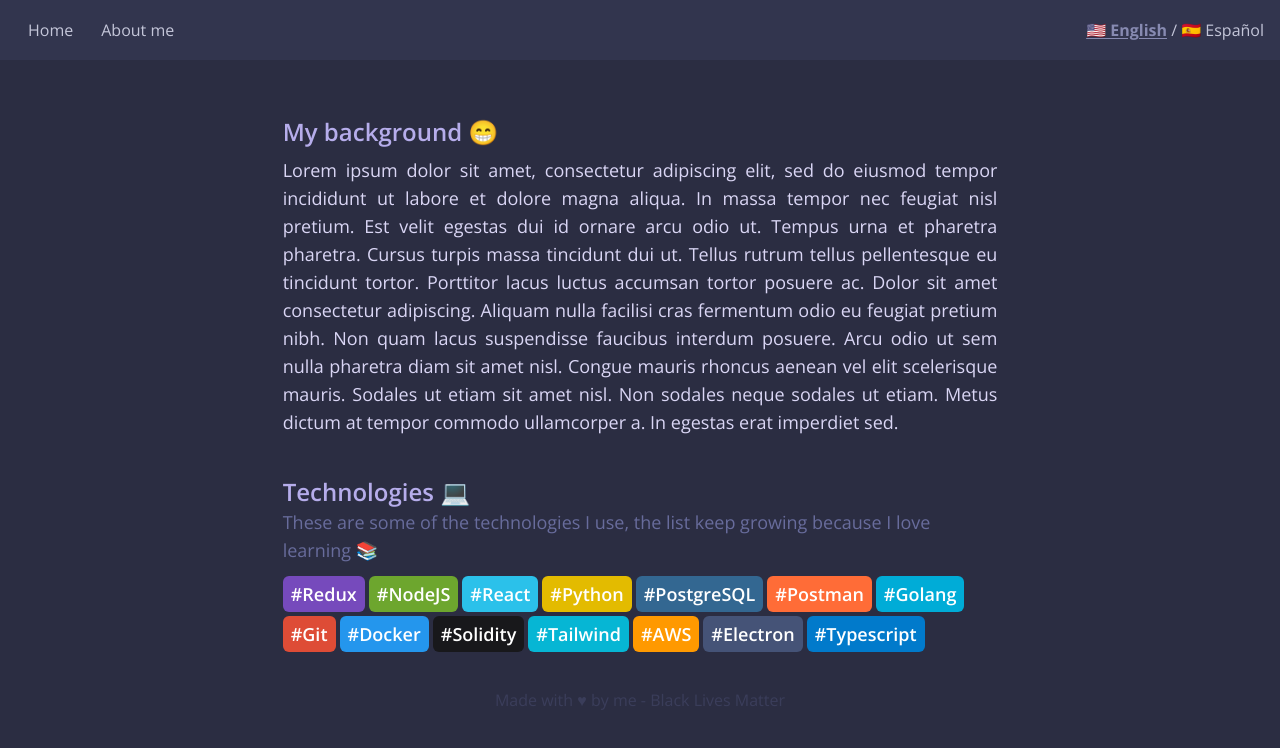
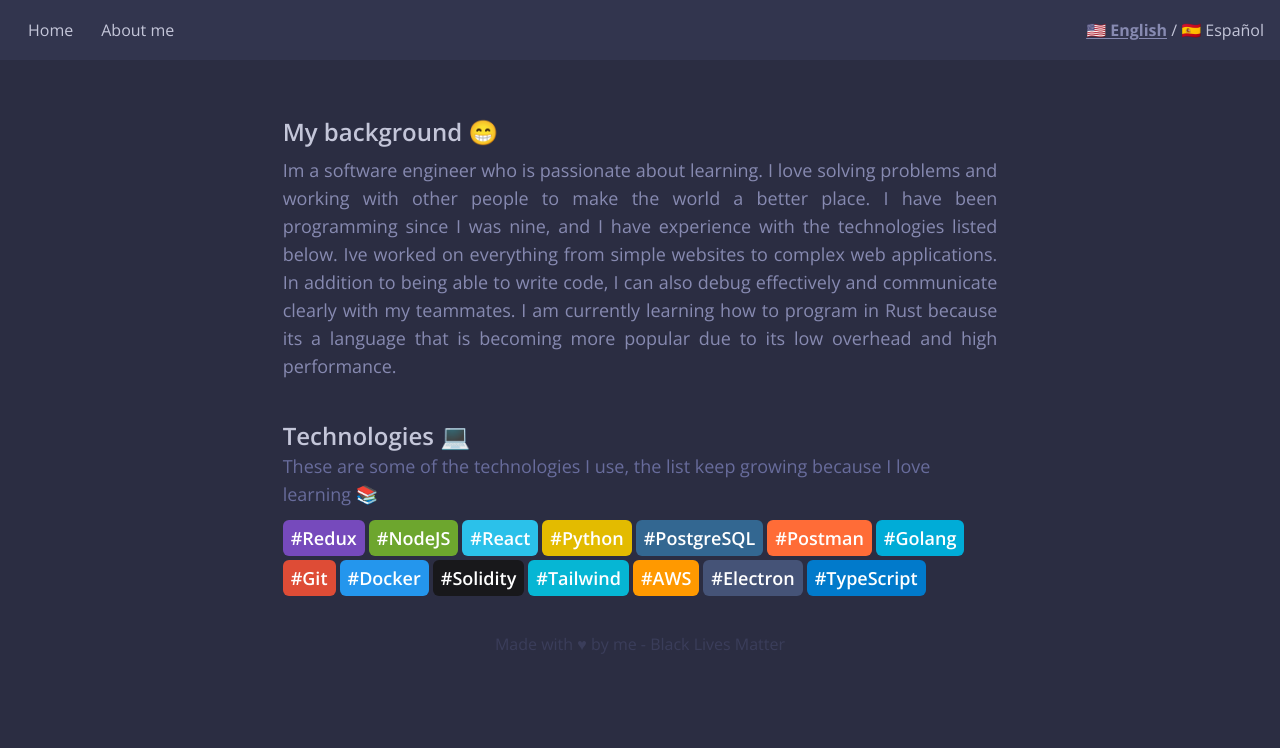
Before and after one commit to 0xMiguel/portfolio, a Next.js app: page /about in a window 1280 px wide. Shown: the top 748 px of the page. Built offline with nearby package versions, Linux system fonts and the light colour scheme.

Commit message:
feat(bio update): changed my bio

```diff
--- a/src/pages/about.tsx
+++ b/src/pages/about.tsx
@@ -14,30 +14,26 @@ export default function aboutMe() {
       </section>
 
       <section className='flex justify-center'>
-        <div className='mt-5 h-max w-full  w-full p-4 md:mt-10 md:w-7/12'>
+        <div className='mt-5 h-max w-full w-full p-4 md:mt-10 md:w-7/12'>
           <div>
-            <span className='text-2xl font-semibold text-medium-regular'>
+            <span className='text-2xl font-semibold text-primary-light-25'>
               My background 😁
             </span>
-            <p className='mt-2 text-justify text-lg text-light'>
-              Lorem ipsum dolor sit amet, consectetur adipiscing elit, sed do
-              eiusmod tempor incididunt ut labore et dolore magna aliqua. In
-              massa tempor nec feugiat nisl pretium. Est velit egestas dui id
-              ornare arcu odio ut. Tempus urna et pharetra pharetra. Cursus
-              turpis massa tincidunt dui ut. Tellus rutrum tellus pellentesque
-              eu tincidunt tortor. Porttitor lacus luctus accumsan tortor
-              posuere ac. Dolor sit amet consectetur adipiscing. Aliquam nulla
-              facilisi cras fermentum odio eu feugiat pretium nibh. Non quam
-              lacus suspendisse faucibus interdum posuere. Arcu odio ut sem
-              nulla pharetra diam sit amet nisl. Congue mauris rhoncus aenean
-              vel elit scelerisque mauris. Sodales ut etiam sit amet nisl. Non
-              sodales neque sodales ut etiam. Metus dictum at tempor commodo
-              ullamcorper a. In egestas erat imperdiet sed.
+            <p className='mt-2 text-justify text-lg text-primary-light'>
+              Im a software engineer who is passionate about learning. I love
+              solving problems and working with other people to make the world a
+              better place. I have been programming since I was nine, and I have
+              experience with the technologies listed below. Ive worked on
+              everything from simple websites to complex web applications. In
+              addition to being able to write code, I can also debug effectively
+              and communicate clearly with my teammates. I am currently learning
+              how to program in Rust because its a language that is becoming
+              more popular due to its low overhead and high performance.
             </p>
           </div>
 
           <div className='mt-10 flex flex-col'>
-            <span className='text-2xl font-semibold text-medium-regular'>
+            <span className='text-2xl font-semibold text-primary-light-25'>
               Technologies 💻
             </span>
             <span className='text-lg text-primary-medium-50'>
@@ -124,7 +120,7 @@ export default function aboutMe() {
                 backgroundColor='bg-technologies-electron'
               />
               <Hashtag
-                tag='Typescript'
+                tag='TypeScript'
                 textSize='text-lg'
                 textColor='text-white'
                 backgroundColor='bg-technologies-typescript'
--- a/src/pages/index.tsx
+++ b/src/pages/index.tsx
@@ -18,7 +18,7 @@ export default function HomePage() {
       <Seo templateTitle='Home' />
       <Navbar />
       <main className='flex justify-center'>
-        <div className='flex h-max w-full flex-col p-4 md:w-7/12'>
+        <div className='flex h-max flex-col p-4 md:w-7/12'>
           <section className='mb-16 flex flex-col'>
             <div className='flex h-full flex-col '>
               <div className='flex flex-col items-center'>
@@ -92,7 +92,7 @@ export default function HomePage() {
                 <TranslatedText section='featured' content='description' />
               </span>
             </div>
-            <div className='flex flex-col md:flex-row'>
+            <div className='flex flex-col sm:flex-col md:flex-row'>
               <Link href='https://posterrr.vercel.app/'>
                 <div className='mb-4 flex cursor-pointer flex-col rounded-md bg-primary-dark-50 shadow-xl hover:bg-primary-medium md:mr-4 md:w-full'>
                   <div className='p-3'>
```
